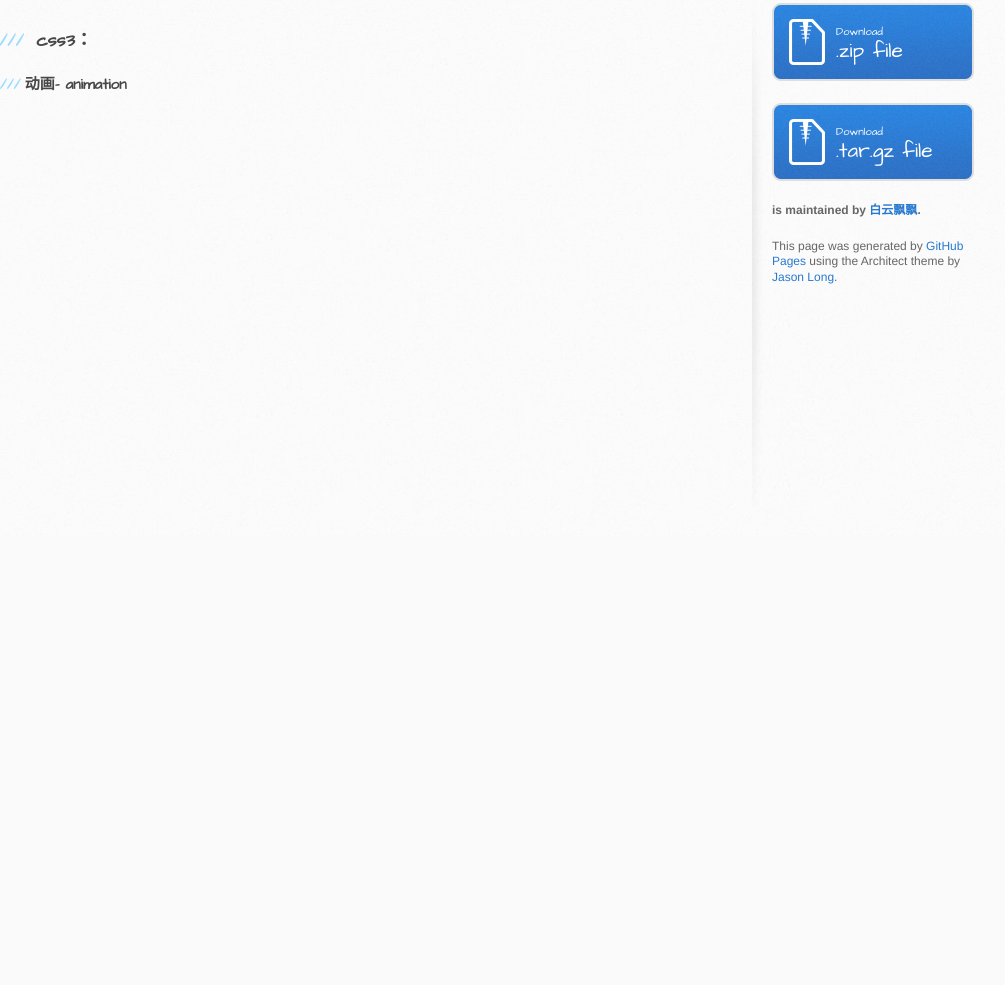
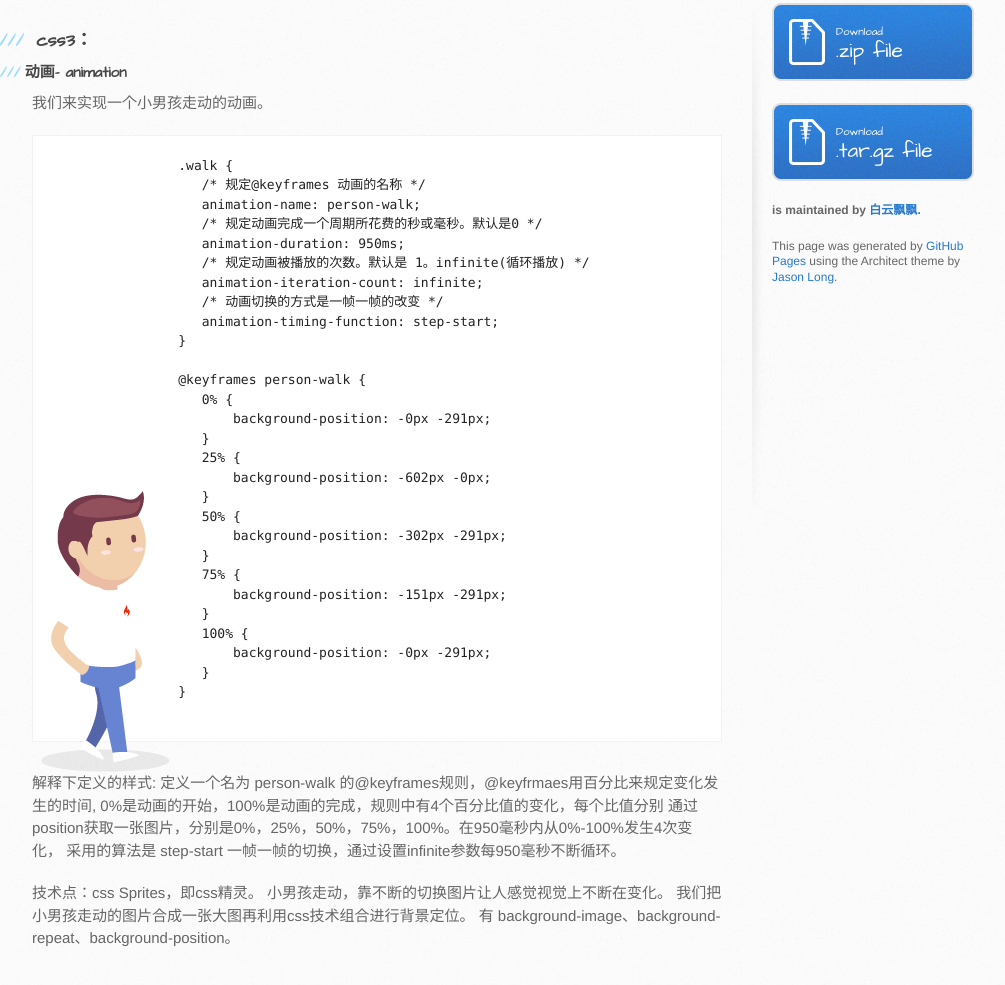
Before and after one commit to 534591395/css3, a plain HTML site: page index.html in a window 1280 px wide. Shown: the part 263-1248 px from the top of the page, without its empty margins (138-1143 px from the left). Before the commit the page ends 800 px from the top, so only its background shows below. Drawn offline with Linux system fonts and the light colour scheme.

Commit message:
添加小男孩走动动画

```diff
--- a/index.html
+++ b/index.html
@@ -9,9 +9,12 @@
     <link rel="stylesheet" type="text/css" href="stylesheets/github-light.css" media="screen">
     <link rel="stylesheet" type="text/css" href="stylesheets/print.css" media="print">
 
+
     <!--[if lt IE 9]>
     <script src="//html5shiv.googlecode.com/svn/trunk/html5.js"></script>
     <![endif]-->
+
+    <link rel="stylesheet" type="text/css" href='css/style.css' >
 
     <title>css3学习，以及如何结合js、html开发应用</title>
   </head>
@@ -31,9 +34,121 @@
           <h3>
 <a id="welcome-to-github-pages" class="anchor" href="#welcome-to-github-pages" aria-hidden="true"><span class="octicon octicon-link"></span></a>css3：</h3>
         <h4>动画- animation</h4>
+        <p>我们来实现一个小男孩走动的动画。</p>
+        <!-- 小男孩走动动画效果css代码 -->
+        <style type="text/css">
+            .charector {
+                position: absolute;
+                left: 0%;
+                top:50%;
+                width: 151px;
+                height: 291px;
+                background: url(./resource/images/boy.png) -0px -291px no-repeat;
+            }
+           .walk {
+                   /* 规定@keyframes 动画的名称 */
+                   animation-name: person-walk;
+                   /* 规定动画完成一个周期所花费的秒或毫秒。默认是0 */
+                   animation-duration: 950ms;
+                   /* 规定动画被播放的次数。默认是 1。infinite(循环播放) */
+                   animation-iteration-count: infinite;
+                   /* 动画切换的方式是一帧一帧的改变 */
+                   animation-timing-function: step-start;
+
+                   /* 规定@keyframes 动画的名称 */
+                   -webkit-animation-name: person-walk;
+                   /* 规定动画完成一个周期所花费的秒或毫秒。默认是0 */
+                   -webkit-animation-duration: 950ms;
+                   /* 规定动画被播放的次数。默认是 1。infinite(循环播放) */
+                   -webkit-animation-iteration-count: infinite;
+                   /* 动画切换的方式是一帧一帧的改变 */
+                   -webkit-animation-timing-function: step-start;
+           }
+
+            @keyframes person-walk {
+               0% {
+                   background-position: -0px -291px;
+               }
+               25% {
+                   background-position: -602px -0px;
+               }
+               50% {
+                   background-position: -302px -291px;
+               }
+               75% {
+                   background-position: -151px -291px;
+               }
+               100% {
+                   background-position: -0px -291px;
+               }
+            }
+
+            @-webkit-keyframes person-walk {
+               0% {
+                   background-position: -0px -291px;
+               }
+               25% {
+                   background-position: -602px -0px;
+               }
+               50% {
+                   background-position: -302px -291px;
+               }
+               75% {
+                   background-position: -151px -291px;
+               }
+               100% {
+                   background-position: -0px -291px;
+               }
+            }
+
+        </style>
+        <p>
+
+        </p>
+        <p style="position:relative;">
+           <div class="charector walk"></div>
+            <pre>
+                .walk {
+                   /* 规定@keyframes 动画的名称 */
+                   animation-name: person-walk;
+                   /* 规定动画完成一个周期所花费的秒或毫秒。默认是0 */
+                   animation-duration: 950ms;
+                   /* 规定动画被播放的次数。默认是 1。infinite(循环播放) */
+                   animation-iteration-count: infinite;
+                   /* 动画切换的方式是一帧一帧的改变 */
+                   animation-timing-function: step-start;
+                }
+
+                @keyframes person-walk {
+                   0% {
+                       background-position: -0px -291px;
+                   }
+                   25% {
+                       background-position: -602px -0px;
+                   }
+                   50% {
+                       background-position: -302px -291px;
+                   }
+                   75% {
+                       background-position: -151px -291px;
+                   }
+                   100% {
+                       background-position: -0px -291px;
+                   }
+                }
+            </pre>
+        </p>
+        <p>解释下定义的样式:
+           定义一个名为 person-walk 的@keyframes规则，@keyfrmaes用百分比来规定变化发生的时间,
+           0%是动画的开始，100%是动画的完成，规则中有4个百分比值的变化，每个比值分别
+           通过position获取一张图片，分别是0%，25%，50%，75%，100%。在950毫秒内从0%-100%发生4次变化，
+           采用的算法是 step-start 一帧一帧的切换，通过设置infinite参数每950毫秒不断循环。
+        </p>
         <p></p>
-
-
+        <p>技术点：css Sprites，即css精灵。 小男孩走动，靠不断的切换图片让人感觉视觉上不断在变化。
+           我们把小男孩走动的图片合成一张大图再利用css技术组合进行背景定位。
+           有 background-image、background-repeat、background-position。
+        </p>
         </section>
 
         <aside id="sidebar">
```
